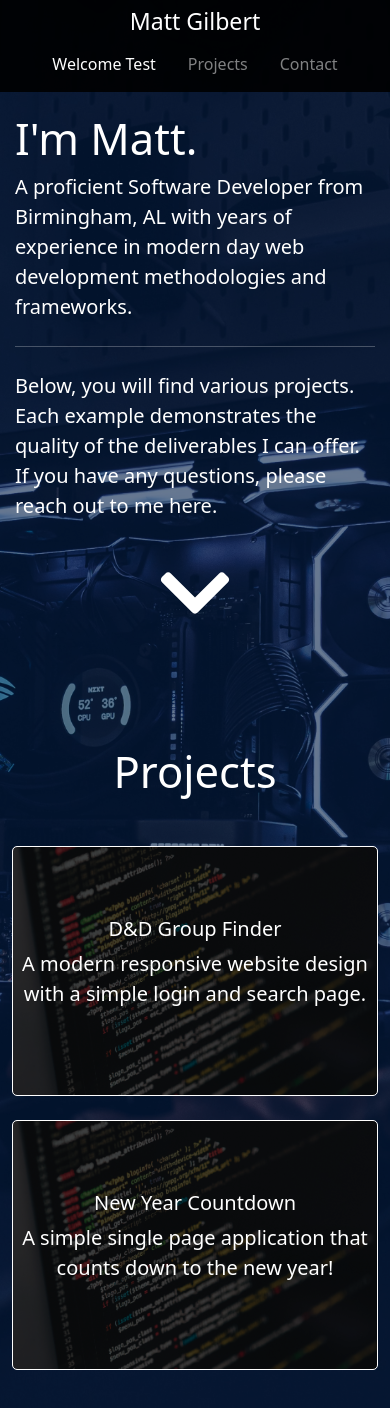
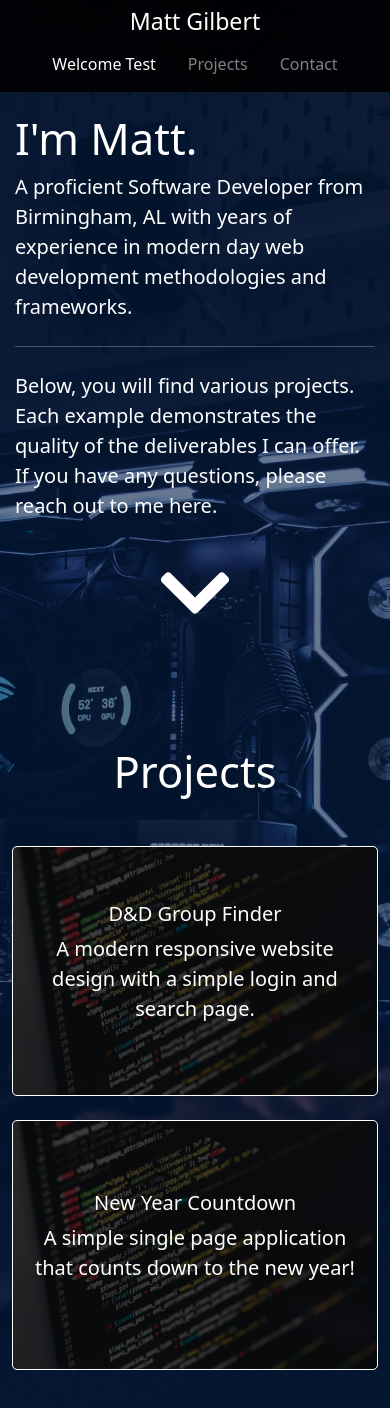
Before and after one commit to vodoris/portfolio, a React (Create React App) app: page / in a window 390 px wide. Shown: the top 1408 px of the page. Built offline with nearby package versions, Linux system fonts and the light colour scheme.

Commit message:
resolving background overlay issues and project card spacing for mobile

```diff
--- a/src/assets/main.css
+++ b/src/assets/main.css
@@ -2,7 +2,8 @@ body {
   color: white;
   background:url('../assets/images/brad-starkey-pVyaUGCuUU4-unsplash.jpg');
   background-size: cover;
-  background-position: center center;
+  background-position: center;
+  background-repeat: no-repeat;
   position: relative;
   -webkit-box-shadow: inset 0 0 0 1000px rgba(2, 30, 73, 0.6);
   -moz-box-shadow: inset 0 0 0 1000px rgba(2, 30, 73, 0.6);
--- a/src/components/ProjectCard.js
+++ b/src/components/ProjectCard.js
@@ -4,7 +4,7 @@ const ProjectCard = ({ project: { image, title, description } }) => {
   return (
     <div className="col-xs-12 col-md-4">
       <div className="tile d-flex mx-auto" style={{ backgroundImage: `url(${image})` }}>
-        <div className="tile-content w-100 py-3 justify-content-center align-self-center text-center">
+        <div className="tile-content w-100 p-3 justify-content-center align-self-center text-center">
           <h5 className="tile-title">{title}</h5>
           <div className="tile-body">
             <p className="lead">{description}</p>
```
